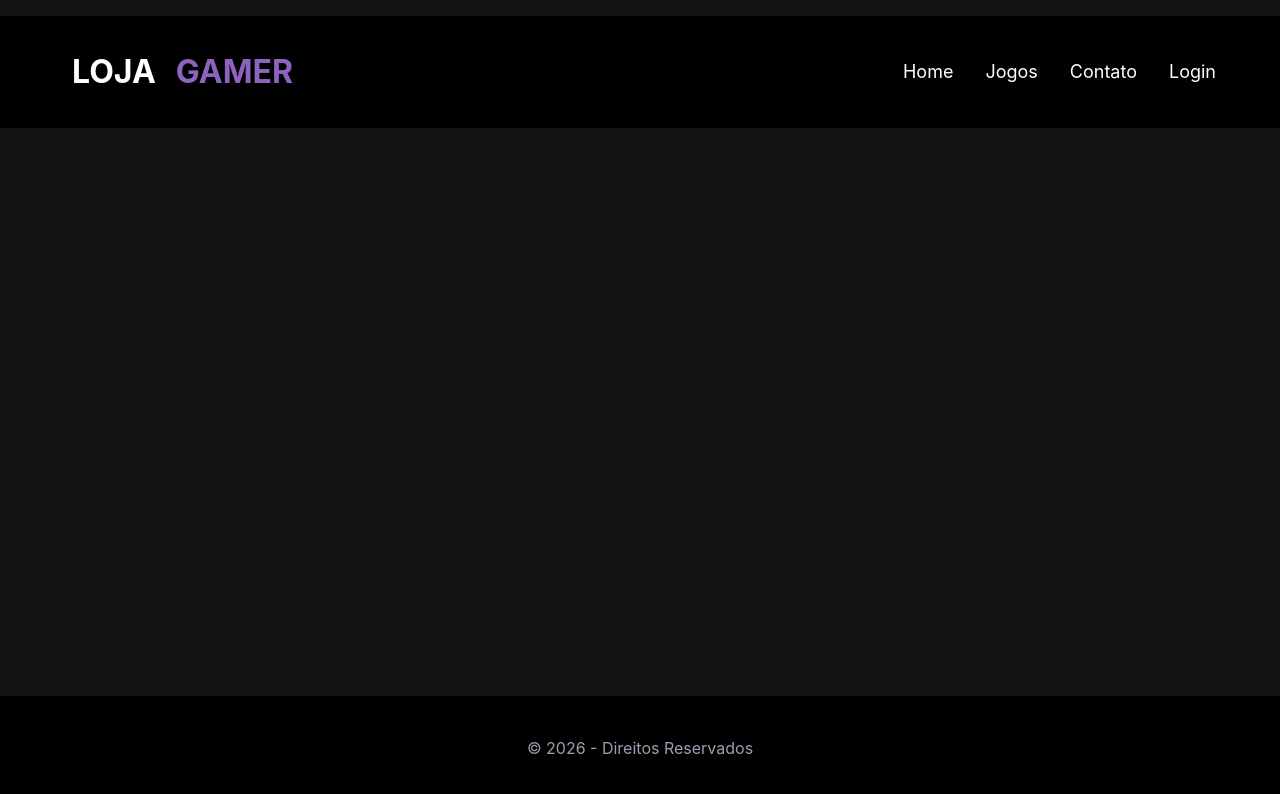
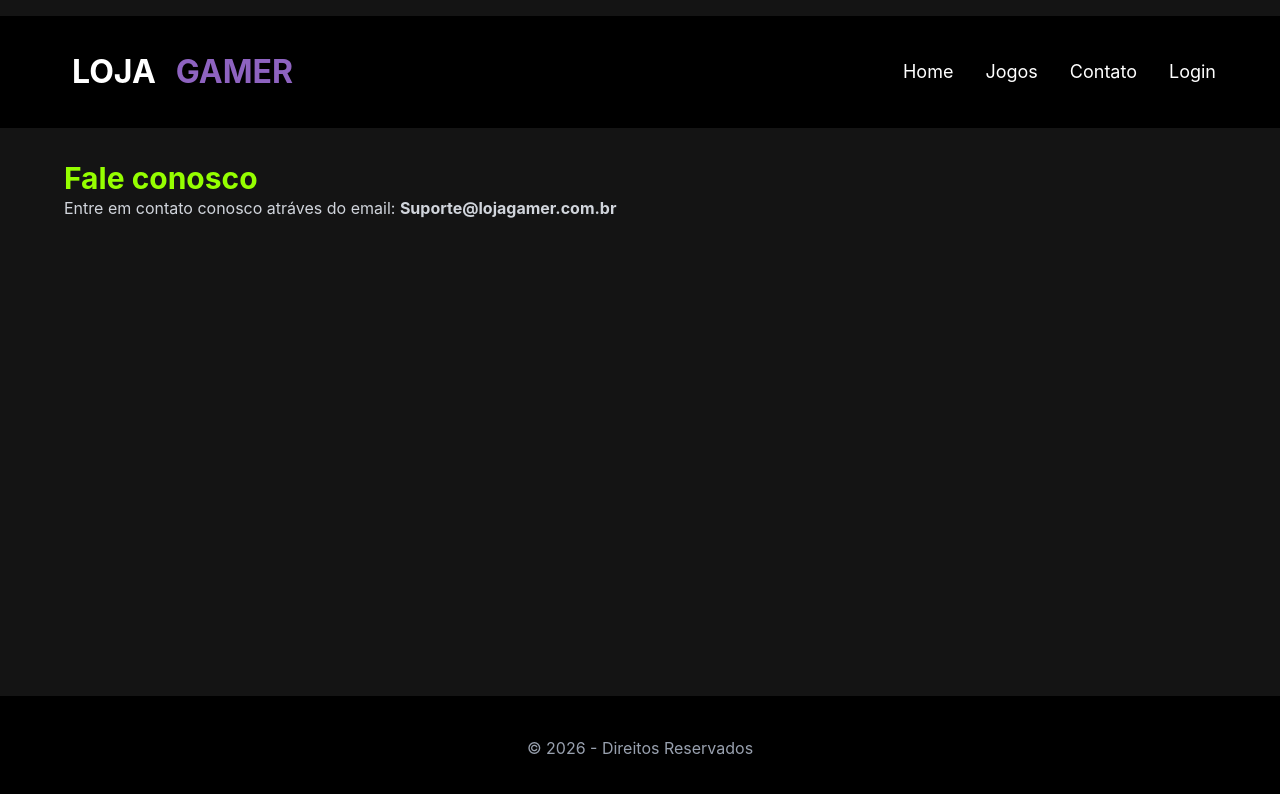
Before and after one commit to Fiap-Hyan/lojagamer, a React (Vite) app: page /contato in a window 1280 px wide. Shown: the top 794 px of the page. Built offline with nearby package versions, Linux system fonts and the light colour scheme.

Commit message:
feat: codificando e estilizando o contato.jsx

```diff
--- a/src/pages/Contato.jsx
+++ b/src/pages/Contato.jsx
@@ -2,9 +2,11 @@
 
 const Contato = () => {
   return (
-    <>
+    <main className="px-[5%] my-8 grow">
+    <h2 className="text-3xl font-bold text-[#95ff00] ">Fale conosco</h2>
+      <p className="text-gray-300 ">Entre em contato conosco atráves do email: <span className=" font-bold">Suporte@lojagamer.com.br</span></p>
 
-    </>
+    </main>
   )
 }
 
```
